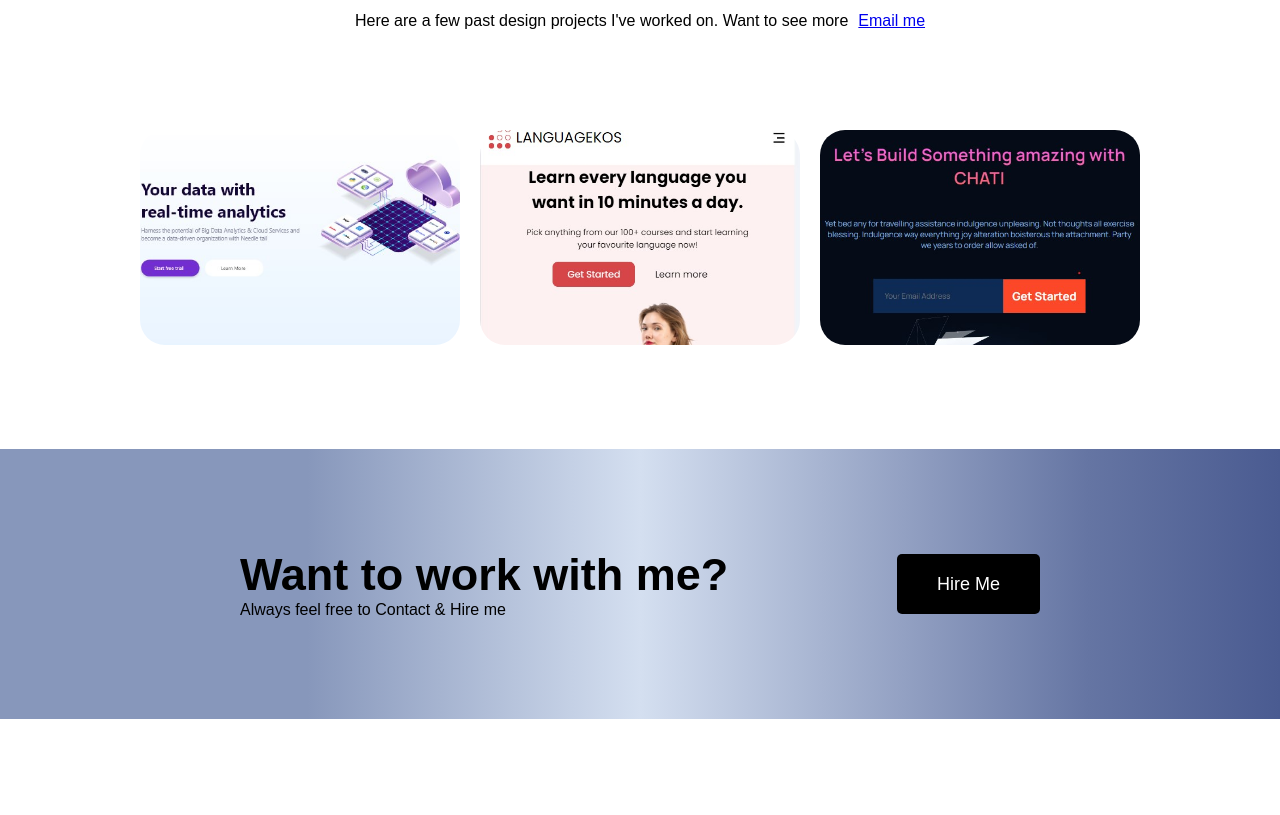
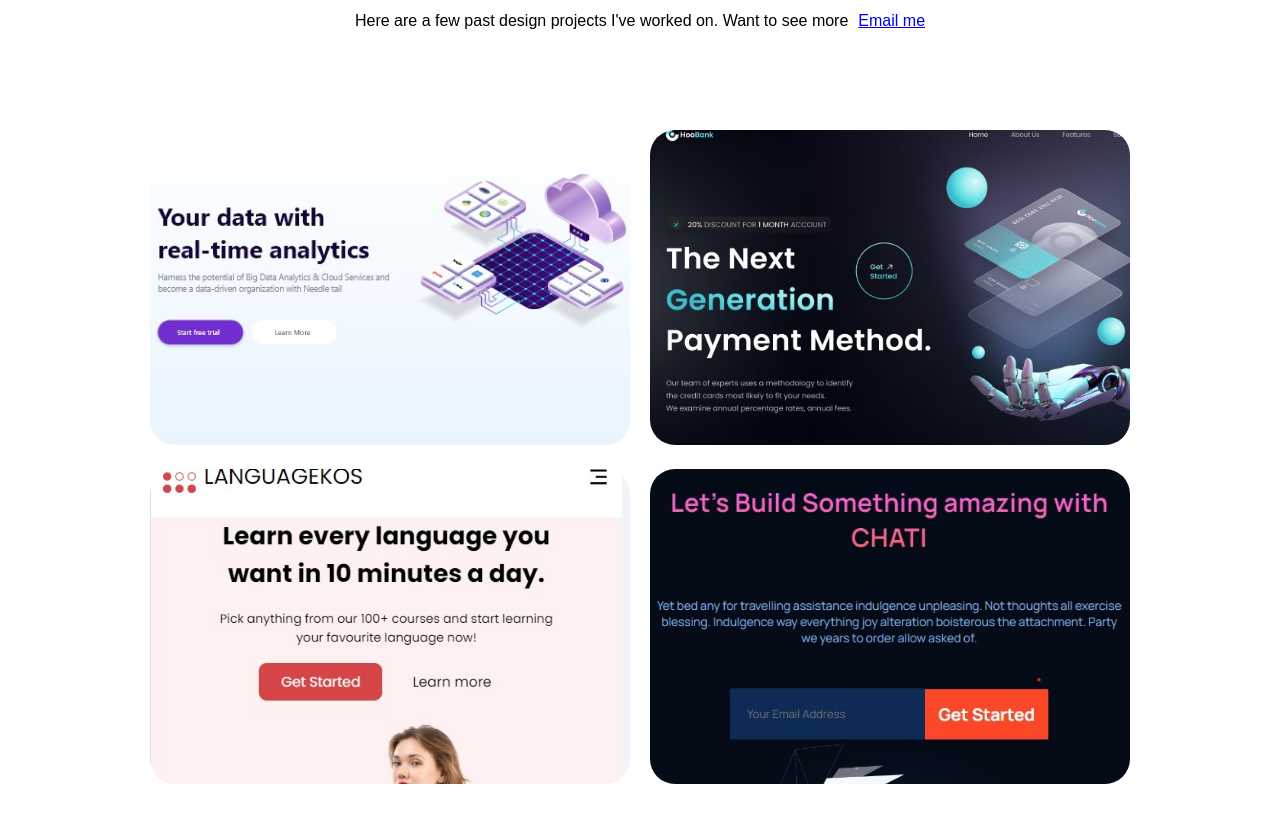
Before and after one commit to shpetimsedolli/Myportfolio, a React (Create React App) app: page / in a window 1280 px wide. Shown: the part 1982-2797 px from the top of the page. Built offline with nearby package versions, Linux system fonts and the light colour scheme; a web font is replaced by a local one.

Commit message:
Fixed responsive navbar added a Project to projects box

```diff
--- a/src/App.js
+++ b/src/App.js
@@ -18,7 +18,7 @@ import "./responsive.css";
 
 const App = () => {
   useEffect(() => {
-    Aos.init({ duration: 1500 });
+    Aos.init({ duration: 1700 });
   }, []);
 
   return (
--- a/src/components/Navbar/Navbar.css
+++ b/src/components/Navbar/Navbar.css
@@ -21,6 +21,10 @@
 }
 .scrolled .links a {
   color: #000;
+}
+.closeline {
+  position: absolute;
+  z-index: 35;
 }
 .links a {
   font-weight: 500;
--- a/src/components/Navbar/Navbar.jsx
+++ b/src/components/Navbar/Navbar.jsx
@@ -2,12 +2,20 @@ import React, { useState, useEffect } from "react";
 import "./Navbar.css";
 import { RiMenu3Line, RiCloseLine } from "react-icons/ri";
 
-const Menu = () => (
+const Menu = ({ onCloseMenu }) => (
   <>
-    <a href="#main">Main</a>
-    <a href="#about">About</a>
-    <a href="#skills">Skills</a>
-    <a href="#contact">Contact</a>
+    <a href="#main" onClick={onCloseMenu}>
+      Main
+    </a>
+    <a href="#about" onClick={onCloseMenu}>
+      About
+    </a>
+    <a href="#skills" onClick={onCloseMenu}>
+      Skills
+    </a>
+    <a href="#contact" onClick={onCloseMenu}>
+      Contact
+    </a>
   </>
 );
 
@@ -26,6 +34,10 @@ const Navbar = () => {
     });
   }, []);
 
+  const handleCloseMenu = () => {
+    setToggleMenu(false);
+  };
+
   return (
     <div className="navwrap">
       <div className="container">
@@ -36,6 +48,7 @@ const Navbar = () => {
           <div className="toggle-button ">
             {toggleMenu ? (
               <RiCloseLine
+                className="closeline"
                 color="#000"
                 size={30}
                 onClick={() => setToggleMenu(false)}
@@ -49,7 +62,7 @@ const Navbar = () => {
             )}
             {toggleMenu && (
               <ul className="links active">
-                <Menu />
+                <Menu onCloseMenu={handleCloseMenu} />
               </ul>
             )}
           </div>
--- a/src/components/Projects/Project.css
+++ b/src/components/Projects/Project.css
@@ -1,8 +1,10 @@
 .boxeswrap {
+  overflow: hidden;
   display: flex;
   align-items: center;
   justify-content: center;
   gap: 20px;
+  flex-wrap: wrap;
 }
 .project__title {
   text-align: center;
@@ -18,7 +20,7 @@
 .box img {
   width: 100%;
   border-radius: 25px;
-  height: 215px;
+  height: 315px;
   object-fit: cover;
 }
 .overlay {
@@ -57,7 +59,9 @@
 .box {
   position: relative;
   transition: 0.5s ease;
-  width: 33.33333%;
+  width: calc(50% - 20px);
+  height: 100%;
+  overflow: hidden;
 }
 
 .box:hover .overlay {
--- a/src/components/Projects/Projects.jsx
+++ b/src/components/Projects/Projects.jsx
@@ -3,7 +3,7 @@ import "./Project.css";
 import box1 from "../../assets/box1.jpg";
 import box2 from "../../assets/box2.jpg";
 import box3 from "../../assets/box3.jpg";
-
+import box4 from "../../assets/box4.jpg";
 const Projects = () => {
   return (
     <div className="container" data-aos="fade-up">
@@ -15,7 +15,7 @@ const Projects = () => {
         <a href="#contact">Email me</a>
       </div>
       <div className="boxeswrap">
-        <div className="box">
+        <div className="box" data-aos="fade-right">
           <img src={box1} alt="" />
           <div className="overlay">
             <div className="overlay__content">
@@ -30,7 +30,22 @@ const Projects = () => {
             </div>
           </div>
         </div>
-        <div className="box">
+        <div className="box" data-aos="fade-left">
+          <img src={box4} alt="" />
+          <div className="overlay">
+            <div className="overlay__content">
+              <h3>HooBank React/Tailwind</h3>
+              <a
+                href="https://github.com/shpetimsedolli/secondTailwindCSS.git"
+                target="_blank"
+                rel="noreferrer"
+              >
+                View More
+              </a>
+            </div>
+          </div>
+        </div>
+        <div className="box" data-aos="fade-right">
           <img src={box2} alt="" />
           <div className="overlay">
             <div className="overlay__content">
@@ -45,7 +60,7 @@ const Projects = () => {
             </div>
           </div>
         </div>
-        <div className="box">
+        <div className="box" data-aos="fade-left">
           <img src={box3} alt="" />
           <div className="overlay">
             <div className="overlay__content">
--- a/src/responsive.css
+++ b/src/responsive.css
@@ -19,17 +19,17 @@
     flex-direction: column;
     display: flex;
     position: absolute;
-    top: 50px;
+    top: 0;
+    padding-top: 100px;
     right: 0;
     left: 0;
     height: 100vh;
     align-items: center;
-    justify-content: center;
     z-index: 33;
     box-shadow: rgba(0, 0, 0, 0.25) 0px 54px 55px,
       rgba(0, 0, 0, 0.12) 0px -12px 30px, rgba(0, 0, 0, 0.12) 0px 4px 6px,
       rgba(0, 0, 0, 0.17) 0px 12px 13px, rgba(0, 0, 0, 0.09) 0px -3px 5px;
-    backdrop-filter: blur(10px);
+    backdrop-filter: blur(15px);
     border-radius: 5px;
     animation: animate__bounceInDown 0.6s;
   }
@@ -93,7 +93,18 @@
     flex-wrap: wrap;
   }
   .box {
-    width: 50%;
+    width: 80%;
+  }
+  .project__content {
+    flex-direction: column;
+    text-align: center;
+    margin-top: 20px;
+  }
+  .hire__btn a {
+    padding: 10px 25px;
+  }
+  .formwrap {
+    max-width: 380px;
   }
 }
 
```
Also changed, not shown: src/assets/box4.jpg (added).
